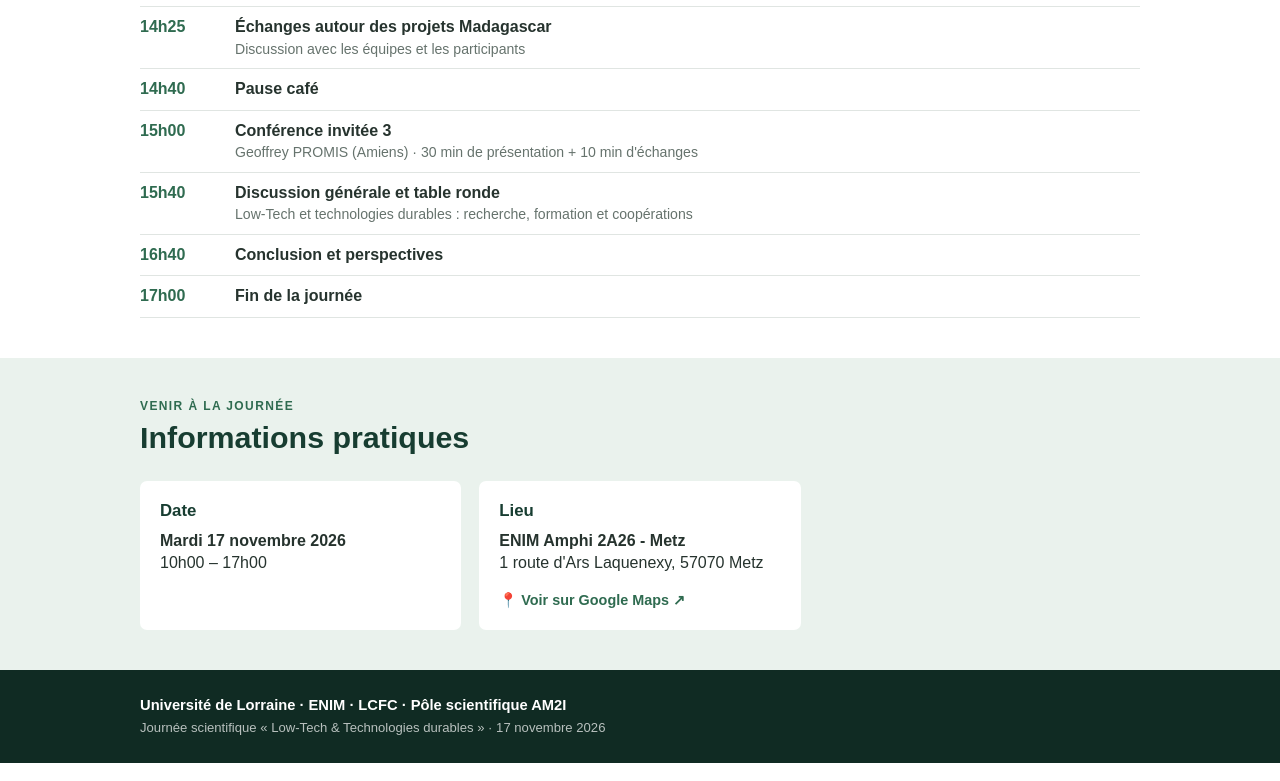
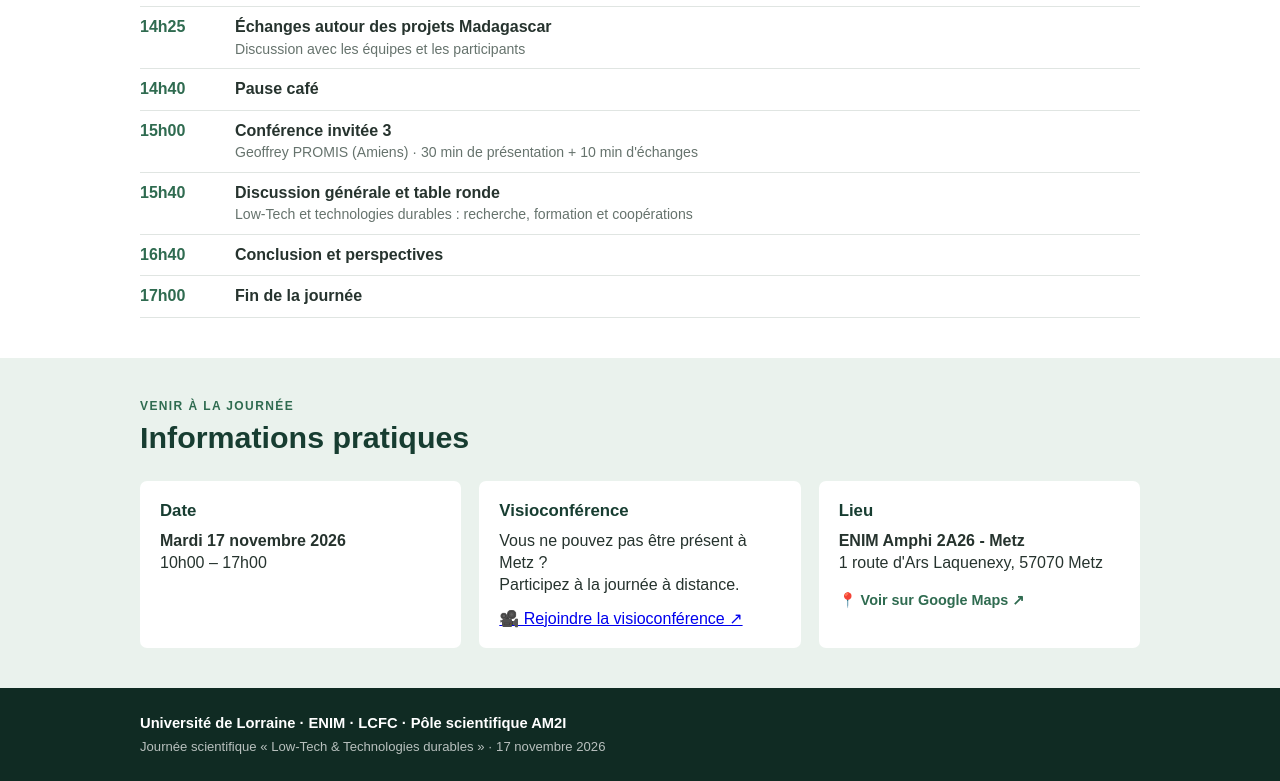
Before and after one commit to raharija1/journee-lowtech-2026, a plain HTML site: page index.html in a window 1280 px wide. Shown: the part 2279-3060 px from the top of the page. Drawn offline with Linux system fonts and the light colour scheme.

Commit message:
lien visio

```diff
--- a/index.html
+++ b/index.html
@@ -934,6 +934,20 @@ footer {
             </div>
 
             <div class="info-box">
+    <h3>Visioconférence</h3>
+    <p>
+        Vous ne pouvez pas être présent à Metz ?<br>
+        Participez à la journée à distance.
+    </p>
+    <a href="https://visio.numerique.gouv.fr/btu-ckzr-wje"
+       target="_blank"
+       rel="noopener noreferrer"
+       class="visio-link">
+        🎥 Rejoindre la visioconférence ↗
+    </a>
+</div>
+
+            <div class="info-box">
                 <h3>Lieu</h3>
                 <p>
                     <strong>ENIM Amphi 2A26 - Metz</strong><br>
```
